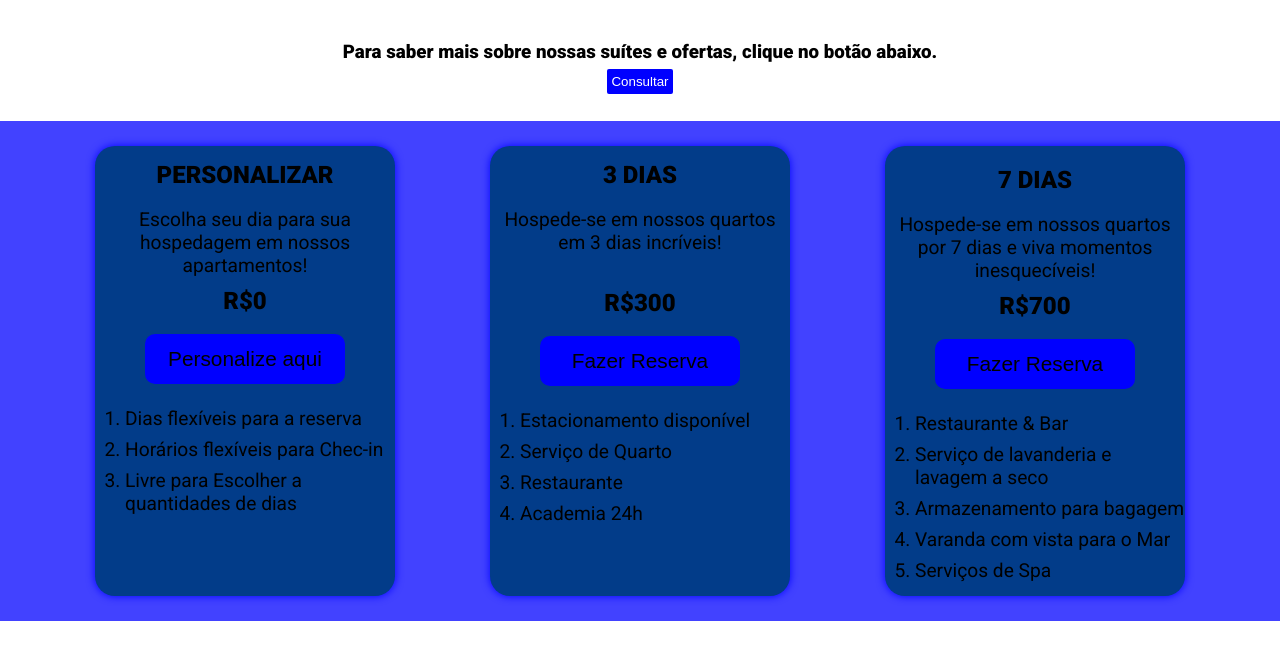
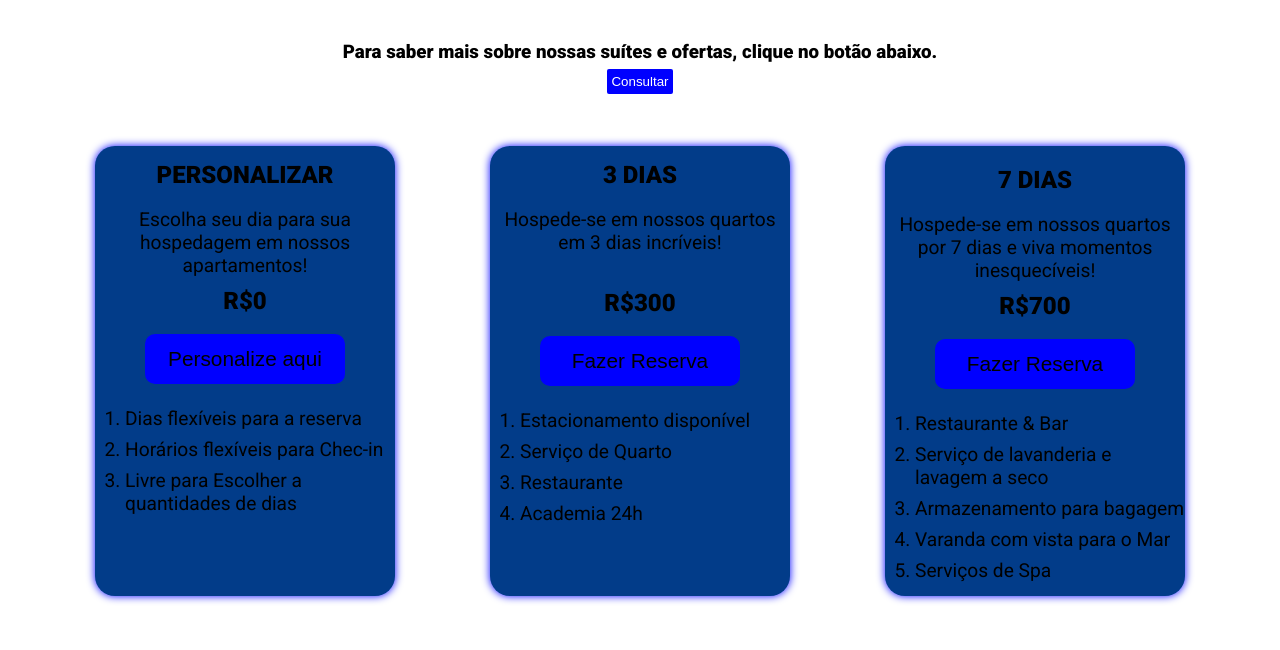
Before and after one commit to iago-dg/W3B-I, a plain HTML site: page index.html in a window 1280 px wide. Shown: the part 2140-2790 px from the top of the page. Drawn offline with nearby package versions, Linux system fonts and the light colour scheme.

Commit message:
Update Background

```diff
--- a/assets/css/styles.css
+++ b/assets/css/styles.css
@@ -274,7 +274,6 @@ ul {
    }
 
 .ofertas{
-    background-color: #0000ffbd;
     display: flex;
     justify-content: space-evenly;
     align-items: center;
```
